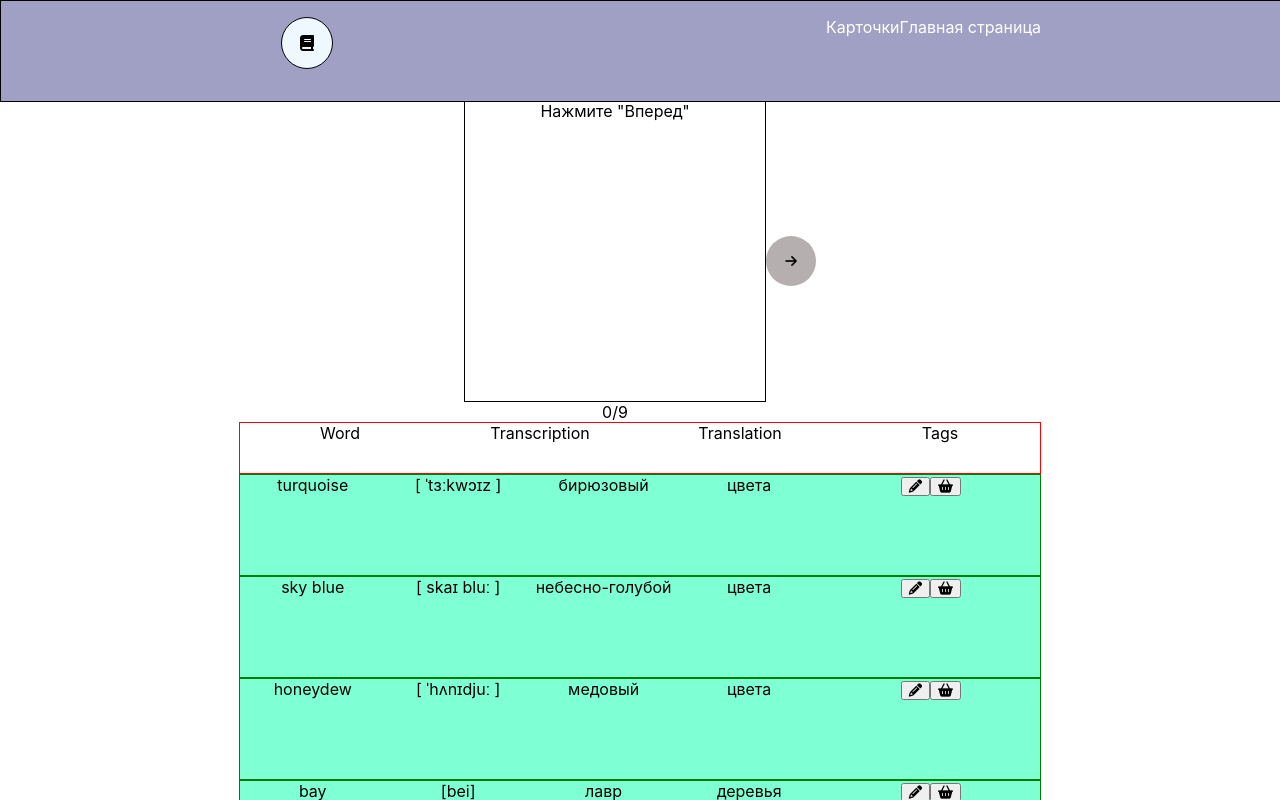
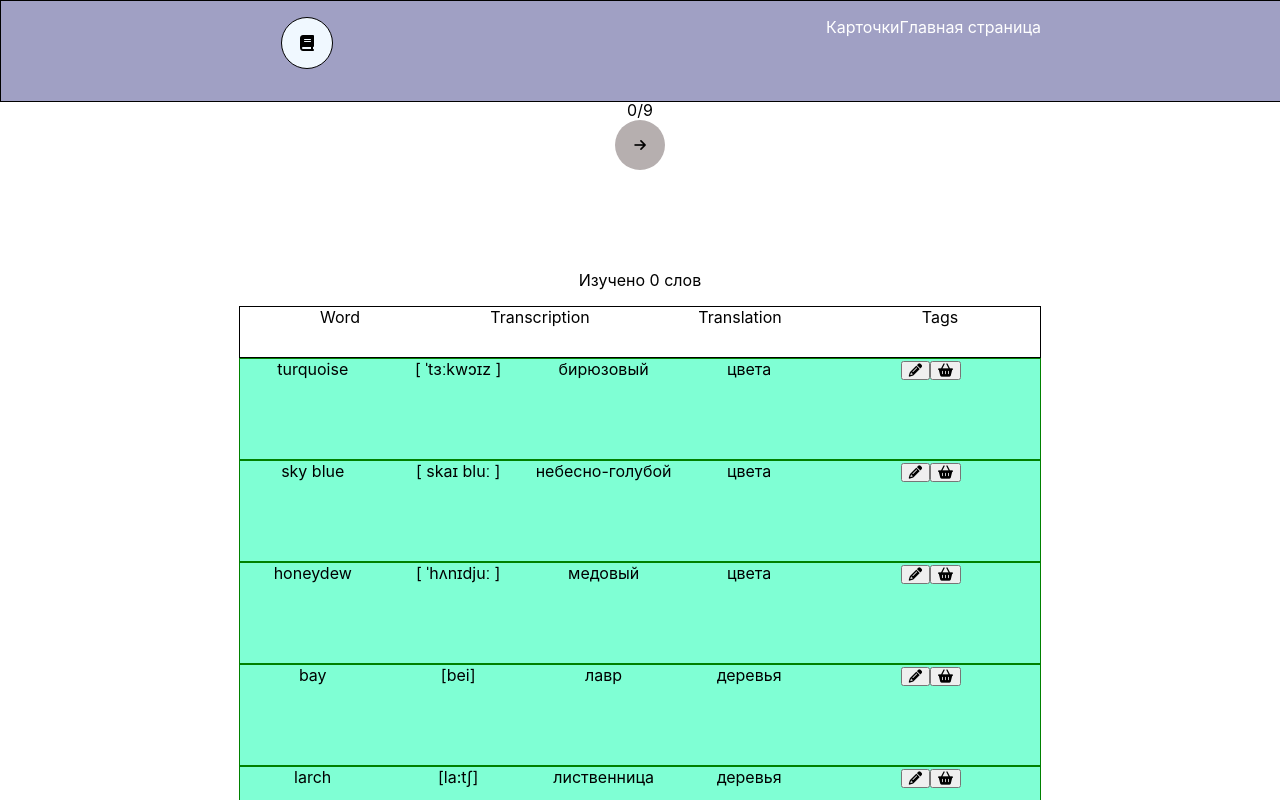
Before and after one commit to fari2288/words, a React (Create React App) app: page /game in a window 1280 px wide. Shown: the top 800 px of the page. Built offline with nearby package versions, Linux system fonts and the light colour scheme.

Commit message:
фокус и количество изученных слов

```diff
--- a/package.json
+++ b/package.json
@@ -8,7 +8,7 @@
     "@testing-library/user-event": "^13.5.0",
     "react": "^18.2.0",
     "react-dom": "^18.2.0",
-    "react-router-dom": "^6.3.0",
+    "react-router-dom": "^6.4.3",
     "react-scripts": "5.0.1",
     "web-vitals": "^2.1.4"
   },
--- a/src/App.css
+++ b/src/App.css
@@ -7,7 +7,7 @@
   justify-content: center;
   width: 800px;
   height: 50px;
-  border:  1px solid red;
+  border:  1px solid black;
 }
 
 .wordTitle,
@@ -29,3 +29,6 @@
   background-color: rgb(182, 175, 175);
   border: none;
 }
+.wrap{
+  margin-top: 100px;
+}
--- a/src/App.js
+++ b/src/App.js
@@ -1,14 +1,64 @@
 import './App.css';
-import words from './Components/List.js';
+import './Components/Header/header.css';
+import {
+    BrowserRouter as Router,
+    Routes,
+    Route,
+    Link
+    } from "react-router-dom";
+import words from './Components/List';
 import Cards from './Components/Cards/Cards.jsx';
-import Header from './Components/Header/Header.jsx';
+import CardList from './Components/Word/Word.jsx';
+import './Components/Header/header.css';
 
 
-function App(props) {
+import { useState } from 'react';
+
+
+function App() {
+
+  const [click, setWords]=useState(0);
+  const addWords=()=>{
+setWords(click+1);
+  }
+
+
+
   return (
     <div className="App">
-      <Header/>
-      <div className='wrap'>
+    <Router>
+        <div className='menu'>
+            <nav className='header'>
+                <ul>
+                <li>
+                <div className='logo'>
+                    <i className="fa-solid fa-book"></i></div>
+                </li>
+                </ul>
+                <ul>
+                <div className='links'>
+
+                <li>
+                <Link className='header__link' to='/game'>Карточки</Link>
+                </li>
+                <li>
+                <Link className='header__link' to='/home'>Главная страница</Link>
+                </li>
+                </div>
+                </ul>
+            </nav>
+
+
+
+        </div>
+        <Routes>
+            <Route path='/game' element={<CardList addWords={addWords}/>}/>
+            <Route path='/home' />
+            <Route path='/*' />
+        </Routes>
+        </Router>
+
+      <div className='wrap'><p>Изучено {click} слов</p>
       <div className='wrapper'>
       <div className='title'>
 <div className='wordTitle'>Word</div>
@@ -24,7 +74,8 @@ function App(props) {
         translation={word.translation}
         tags={word.tags}
         isSelected={word.isSelected}
-        isSaved={word.isSaved}/>)
+        isSaved={word.isSaved}
+        />)
       }
       </div>
     </div>
--- a/src/components/CardList/CardList.jsx
+++ /dev/null
@@ -1,48 +0,0 @@
-import Word from "../Word/Word";
-import { useState } from "react";
-import words from "../List";
-import './card.css';
-
-export default function CardList(){
-
-    const [next, setNext]=useState(0)
-    const handleLeft=()=>{
-      setNext(next-1);
-    }
-    const handleRight=()=>{
-      setNext(next+1);
-    }
-
-    if (next===words.length){
-return <div className="wrap"><div className='card'>
-
-<button onClick={handleLeft} className='arrowLeft'><i className="fa-solid fa-arrow-left"></i></button>
-<div className="word">
-
-{next}/{words.length}</div>
-
-</div></div>
-    }
-    if (next===0){
-        return <div className='card'>
-
-
-        <div>
-        <div className="zero">Нажмите "Вперед"</div>
-
-        {next}/{words.length}</div>
-        <button onClick={handleRight} className='arrowRight'><i className="fa-solid fa-arrow-right"></i></button>
-        </div>
-            }
-            else{
-    return(
-    <div className='card'>
-
-      <button onClick={handleLeft} className='arrowLeft'><i className="fa-solid fa-arrow-left"></i></button>
-      <div>
-      <Word  {...words[next]}/>
-
-      {next}/{words.length}</div>
-      <button onClick={handleRight} className='arrowRight'><i className="fa-solid fa-arrow-right"></i></button>
-    </div>)}
-}
--- a/src/components/Cards/Cards.jsx
+++ b/src/components/Cards/Cards.jsx
@@ -2,10 +2,12 @@ import './cards.css';
 import './buttons.css';
 import './cards.css';
 import { useState } from 'react';
+import { useRef } from "react";
 
 
 function Cards({word, translation, transcription, tags}) {
 
+const inputRef = useRef(null);
 const [isEditMode, changeEditMode]=useState(false);
 const isSelected={...word}
 const [save, setSaved]=useState({word, translation});
@@ -60,10 +62,11 @@ function onChangeTranslation(event){
 
         <div className='row'>
         <div className="word">
-            <input value={save.word} onChange={onChangeWord}/>
+        <input ref={inputRef} value={save.word} onChange={onChangeWord}/>
         </div>
         <div className="transcription">{transcription} </div>
-        <div className="translation"><input onChange={onChangeTranslation}  value={save.translation} ></input></div>
+        <div className="translation">
+        <input onChange={onChangeTranslation} value={save.translation} ></input></div>
         <div className="tags">{tags}</div>
 
         <div className='buttons'>
--- a/src/components/Header/Header.jsx
+++ /dev/null
@@ -1,51 +0,0 @@
-import './header.css';
-import {
-    BrowserRouter as Router,
-    Routes,
-    Route,
-    Link
-    } from "react-router-dom";
-
-import Cards from '../Cards/Cards';
-import CardList from '../CardList/CardList';
-import NoMatch from '../NoMatch/NoMatch'
-
-function Header(){
-
-
-    return(
-        <Router>
-        <div className='menu'>
-            <nav className='header'>
-                <ul>
-                <li>
-                <div className='logo'>
-                    <i className="fa-solid fa-book"></i></div>
-                </li>
-                </ul>
-                <ul>
-                <div className='links'>
-
-                <li>
-                <Link className='header__link' to='/game'>Карточки</Link>
-                </li>
-                <li>
-                <Link className='header__link' to='/home'>Главная страница</Link>
-                </li>
-                </div>
-                </ul>
-            </nav>
-
-
-
-        </div>
-        <Routes>
-            <Route exact path='/game' element={<CardList/>}/>
-            <Route exact path='/home' element={<Cards/>}/>
-            <Route path='/*' element={<NoMatch/>}/>
-        </Routes>
-        </Router>
-    )
-}
-
-export default Header;
--- a/src/components/Word/Word.jsx
+++ b/src/components/Word/Word.jsx
@@ -1,9 +1,35 @@
 import './word.css';
 import { useState } from 'react';
 import { useEffect } from 'react';
+import { useRef } from 'react';
+import words from "../List";
+import './card.css';
 
 
-export default function Word({word, translation}){
+
+export default function CardList(props){
+
+const inputRef=useRef();
+
+
+    const [next, setNext]=useState(0);
+
+    const handleLeft=()=>{
+    setNext(next-1);
+    inputRef.current.focus();
+    inputRef.current.style.color='red'
+    props.addWords();
+    }
+    const handleRight=()=>{
+    setNext(next+1);
+    inputRef.current.focus();
+    inputRef.current.style.color='red';
+    props.addWords();
+    }
+
+
+function Word({word, translation}){
+
     const [pressed, setPressed]=useState(false);
 
     const handleChange=()=>{
@@ -12,20 +38,41 @@ export default function Word({word, translation}){
 
     useEffect(()=>{
         setPressed(false)
+        inputRef.current.focus();
     }, [word])
 
     return(
         <div className="wordCard">
-
 <div className="englishWord">
     {word}<br/>
 </div>
-<input onClick={handleChange} className='inputEnglish' value={pressed?translation: 'Показать перевод'}>
-
-
+<input ref={inputRef} onClick={handleChange} className='inputEnglish' value={pressed?translation: 'Показать перевод'}>
 </input>
-
-
     </div>
     )
 }
+
+    if (next===words.length){
+return <div><div className='card'>
+{next}/{words.length}</div>
+    <button onClick={handleLeft} className='arrowLeft'><i className="fa-solid fa-arrow-left"></i></button>
+    </div>
+    }
+    if (next===0){
+        return <div><div className='card'>
+        {next}/{words.length}</div>
+        <button onClick={handleRight} className='arrowRight'><i className="fa-solid fa-arrow-right"></i></button>
+        </div>
+            }
+            else{
+    return <div>
+    <div className='card'>
+    <button onClick={handleLeft} className='arrowLeft'><i className="fa-solid fa-arrow-left"></i></button>
+    <div>
+    <Word  {...words[next]}/>
+    {next}/{words.length}</div>
+    <button onClick={handleRight} className='arrowRight'><i className="fa-solid fa-arrow-right"></i></button>
+
+    </div></div>}
+
+}
--- a/src/components/CardList/card.css
+++ b/src/components/Word/card.css
@@ -3,9 +3,3 @@
     justify-content: center;
     margin-top: 100px;
 }
-
-.zero{
-    width: 300px;
-    height: 300px;
-    border: 1px solid black;
-}
--- a/src/components/Word/word.css
+++ b/src/components/Word/word.css
@@ -1,8 +1,9 @@
 .wordCard{
     width: 300px;
-    height: 300px;
-    border: 1px solid blue;
+    height: 200px;
+    border: 1px solid black;
     padding-top: 100px;
+    border-radius: 5px;
 }
 
 .inputEnglish{
```
Also changed, not shown: 1 other file (tests, documents, lock files or other folders).
